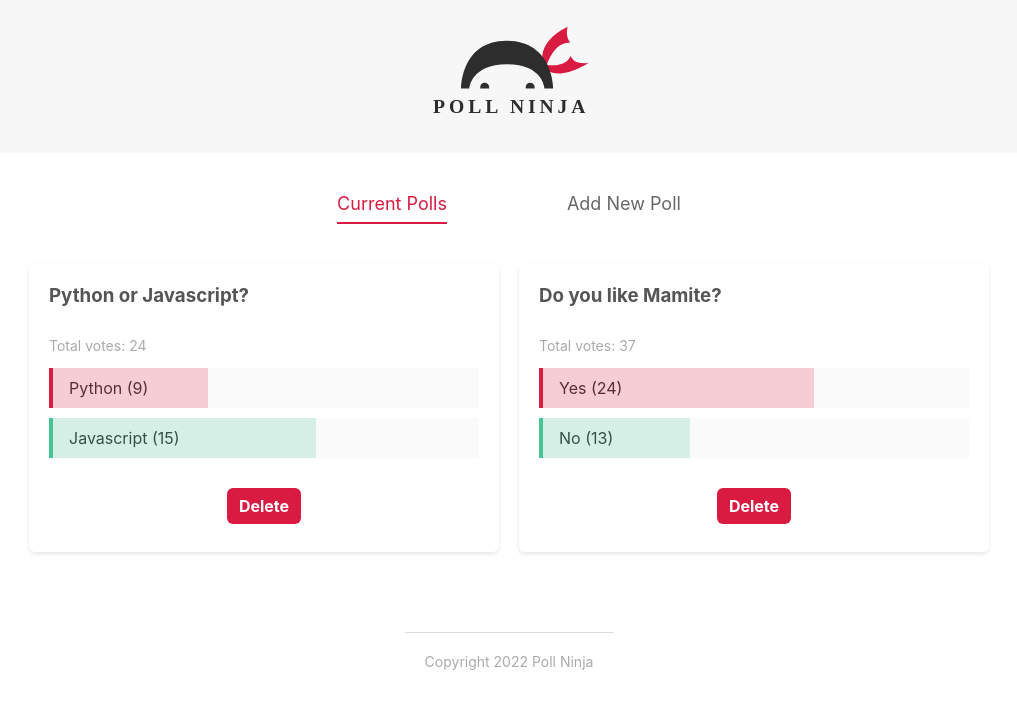
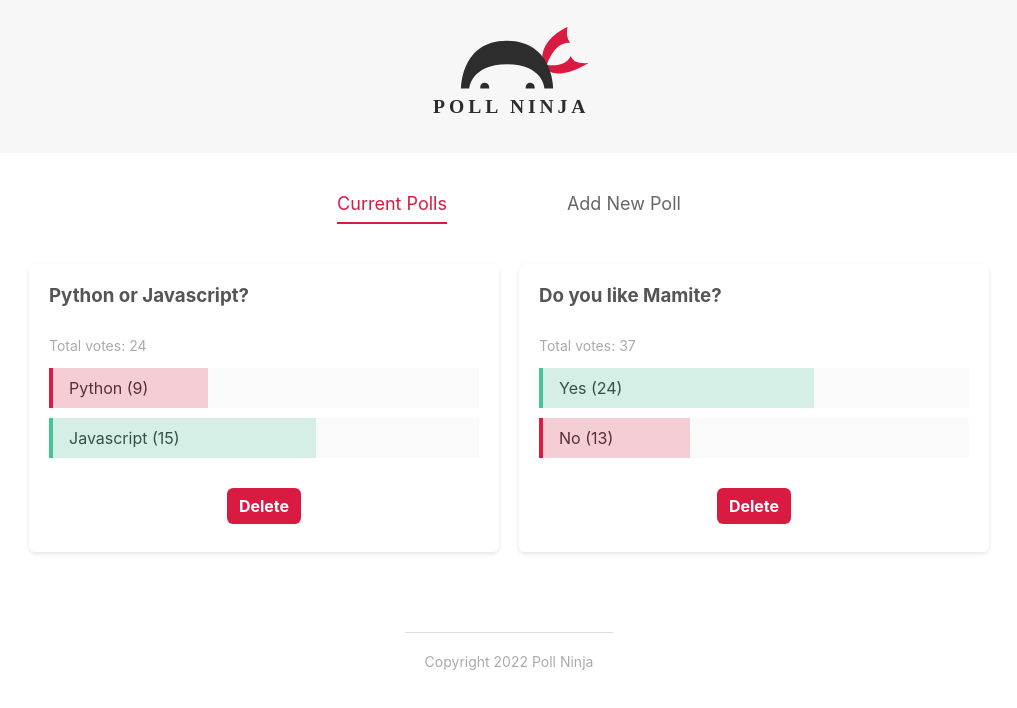
Before and after one commit to olaitan6201/polls-project, a Svelte app: page / in a window 1280 px wide. Shown: the top 708 px of the page, without its empty margins (131-1148 px from the left). Built offline with nearby package versions, Linux system fonts and the light colour scheme.

Commit message:
Completed Tweens & Animations

```diff
--- a/src/components/PollDetails.svelte
+++ b/src/components/PollDetails.svelte
@@ -2,14 +2,22 @@
     import PollStore from '../stores/PollStore';
     import Card from '../shared/Card.svelte';
     import Button from '../shared/Button.svelte';
+    import { tweened } from "svelte/motion";
 
     export let poll;
 
 
     //reactive values
     $: totalVotes = poll.votesA + poll.votesB;
-    $: percentageA = Math.floor(100 / totalVotes * poll.votesA);
-    $: percentageB = Math.floor(100 / totalVotes * poll.votesB);
+    $: percentageA = Math.floor(100 / totalVotes * poll.votesA) || 0;
+    $: percentageB = Math.floor(100 / totalVotes * poll.votesB) || 0;
+
+    //tweened percentages
+    const tweenedA = tweened(0);
+    const tweenedB = tweened(0);
+
+    $: tweenedA.set(percentageA);
+    $: tweenedB.set(percentageB);
 
     //Handling Vote
     const handleVote = (opt, id) => {
@@ -35,11 +43,21 @@
         <h3>{ poll.question }</h3>
         <p>Total votes: {totalVotes}</p>
         <div class="answer" on:click={() => handleVote('a', poll.id)}>
-            <div class="percent percent-a" style="width: {percentageA}%"></div>
+            <div
+                class="percent percent-a"
+                style="width: {$tweenedA}%"
+                class:danger={percentageA < percentageB}
+                class:success={percentageA > percentageB || percentageB == percentageA}
+            ></div>
             <span>{poll.answerA} ({poll.votesA})</span>
         </div>
         <div class="answer" on:click={() => handleVote('b', poll.id)}>
-            <div class="percent percent-b" style="width: {percentageB}%"></div>
+            <div
+                class="percent percent-b"
+                style="width: {$tweenedB}%"
+                class:danger={percentageB < percentageA}
+                class:success={percentageB > percentageA || percentageB == percentageA}
+            ></div>
             <span>{poll.answerB} ({poll.votesB})</span>
         </div>
         <div class="delete">
@@ -77,11 +95,11 @@
         position: absolute;
         box-sizing: border-box;
     }
-    .percent-a{
+    .danger{
         border-left: 4px solid #d91b42;
         background-color: rgba(217, 27, 66, 0.2);
     }
-    .percent-b{
+    .success{
         border-left: 4px solid #45c496;
         background-color: rgba(69, 196, 150, 0.2);
     }
```
